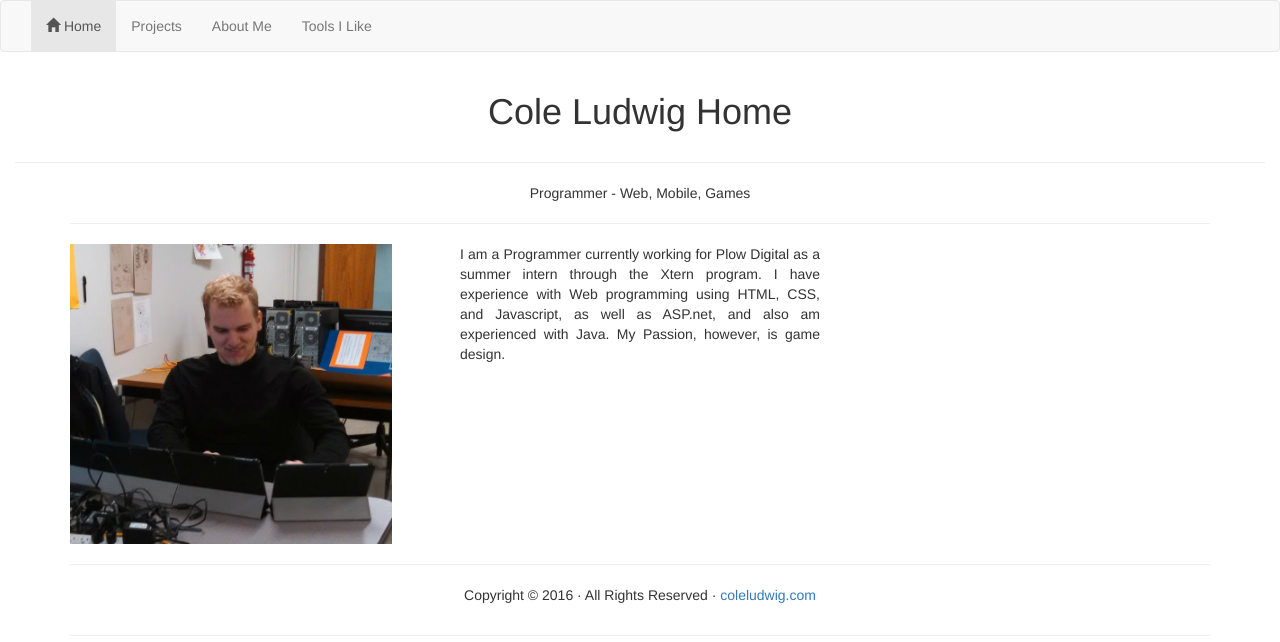
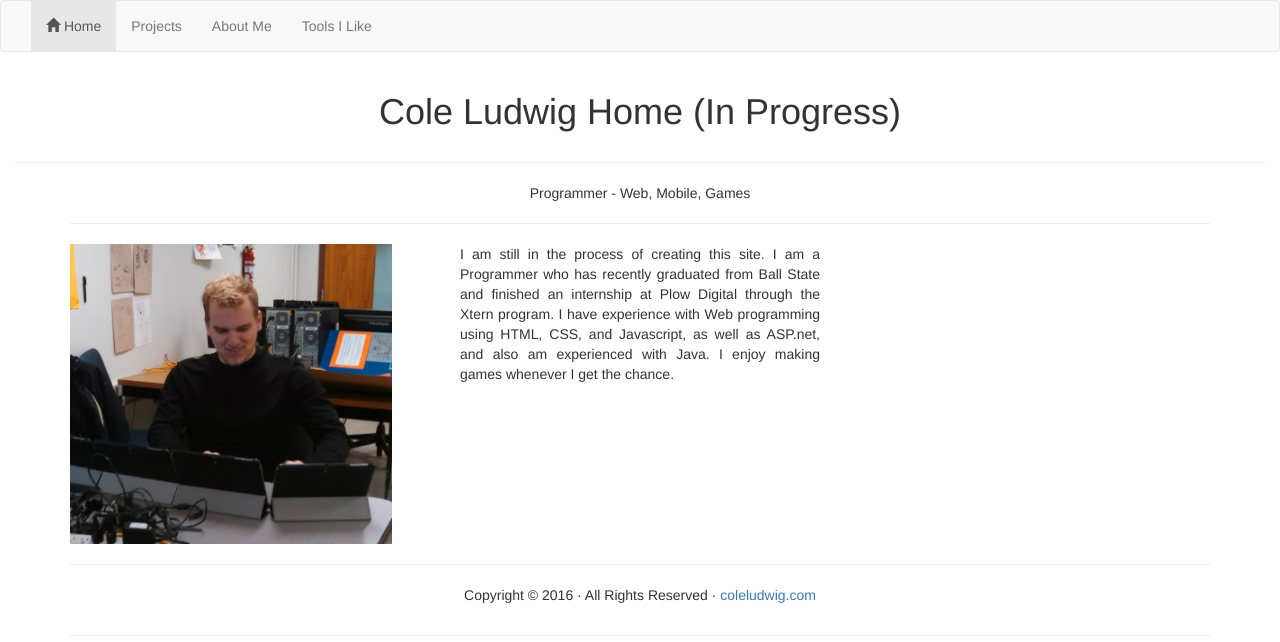
Before and after one commit to jocowig/jocowig.github.io, a plain HTML site: page index.html in a window 1280 px wide. Drawn offline with Linux system fonts and the light colour scheme.

Commit message:
Updated Home Text

```diff
--- a/index.html
+++ b/index.html
@@ -36,7 +36,7 @@
 <div class="container-fluid">
   <div class="row">
     <div class="col-md-6 col-md-offset-3">
-      <h1 class="text-center">Cole Ludwig Home</h1>
+      <h1 class="text-center">Cole Ludwig Home (In Progress)</h1>
     </div>
   </div>
   <hr>
@@ -48,7 +48,7 @@
   <hr>
   <div class="row">
 <div class="col-sm-4 text-justify"><img src="assets/LexLuthor.jpg" alt="" width="322" height="300"> </div>
-<div class="col-sm-4 text-justify">I am a Programmer currently working for Plow Digital as a summer intern through the Xtern program. I have experience with Web programming using HTML, CSS, and Javascript, as well as ASP.net, and also am experienced with Java. My Passion, however, is game design.</div>
+<div class="col-sm-4 text-justify">I am still in the process of creating this site. I am a Programmer who has recently graduated from Ball State and finished an internship at Plow Digital through the Xtern program. I have experience with Web programming using HTML, CSS, and Javascript, as well as ASP.net, and also am experienced with Java. I enjoy making games whenever I get the chance.</div>
   </div>
   <hr>
 
```
